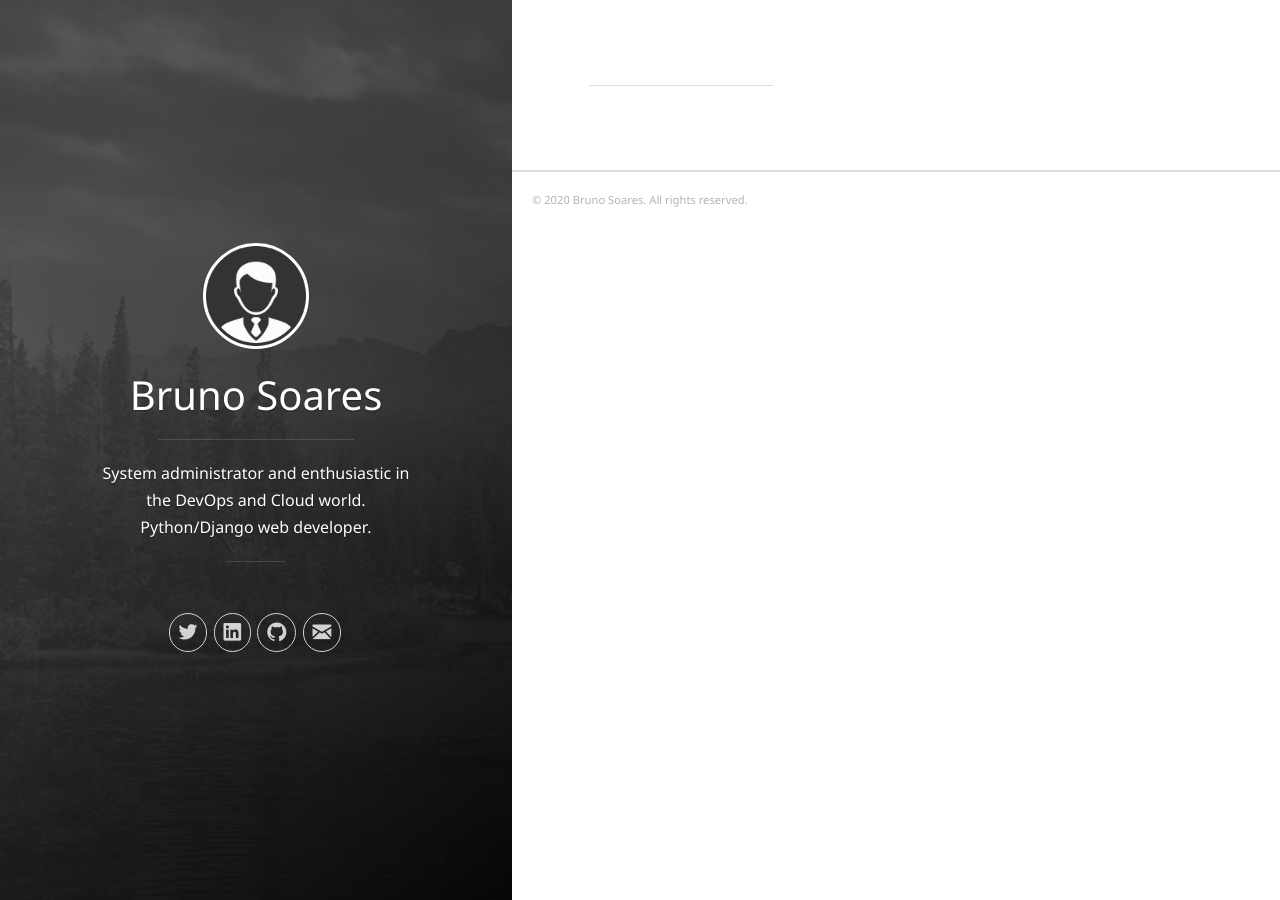
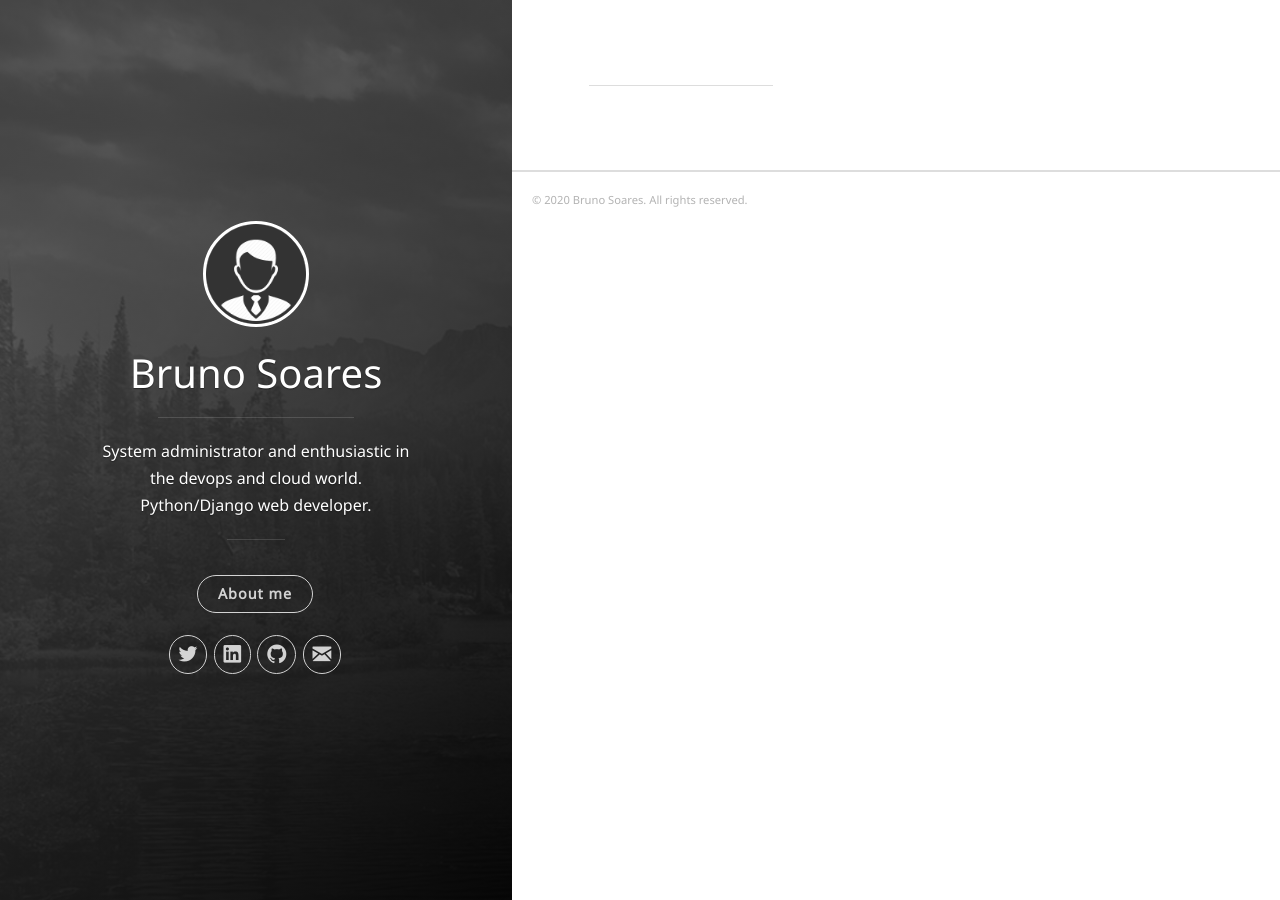
Before and after one commit to bratomes/bratomes.github.io, a Jekyll site: the page built from index.html, in a window 1280 px wide. Built offline with Jekyll 4.4.1, drawn with Linux system fonts in a browser that asks for light colours.

Commit message:
Remove comment from about-me button

```diff
--- a/_includes/header.html
+++ b/_includes/header.html
@@ -14,7 +14,7 @@
         </a>
         <hr class="panel-cover__divider">
         <p class="panel-cover__description">
-          <span>System administrator and enthusiastic in the DevOps and Cloud world.</span><br />
+          <span>System administrator and enthusiastic in the devops and cloud world.</span><br />
           <span>Python/Django web developer.</span>
         </p>
         <hr class="panel-cover__divider panel-cover__divider--secondary">
@@ -23,8 +23,8 @@
 
           <nav class="cover-navigation cover-navigation--primary">
             <ul class="navigation">
-              {% comment %} <li class="navigation__item"><a href="{{ site.baseurl }}/about-me" title="link to {{ site.title }} about-me" class="about-me-button">About me</a></li>
-              <li class="navigation__item"><a href="{{ site.baseurl }}/blog" title="link to {{ site.title }} blog" class="blog-button">Blog</a></li>
+              <li class="navigation__item"><a href="{{ site.baseurl }}/about-me" title="About me" class="about-me-button">About me</a></li>
+              {% comment %}; <li class="navigation__item"><a href="{{ site.baseurl }}/blog" title="link to {{ site.title }} blog" class="blog-button">Blog</a></li>
               <li class="navigation__item"><a href="{{ site.baseurl }}/blog" title="link to {{ site.title }} blog" class="blog-button">Blog</a></li>
               <li class="navigation__item"><a href="{{ site.baseurl }}/blog" title="link to {{ site.title }} blog" class="blog-button">Blog</a></li> {% endcomment %}
             </ul>
```
